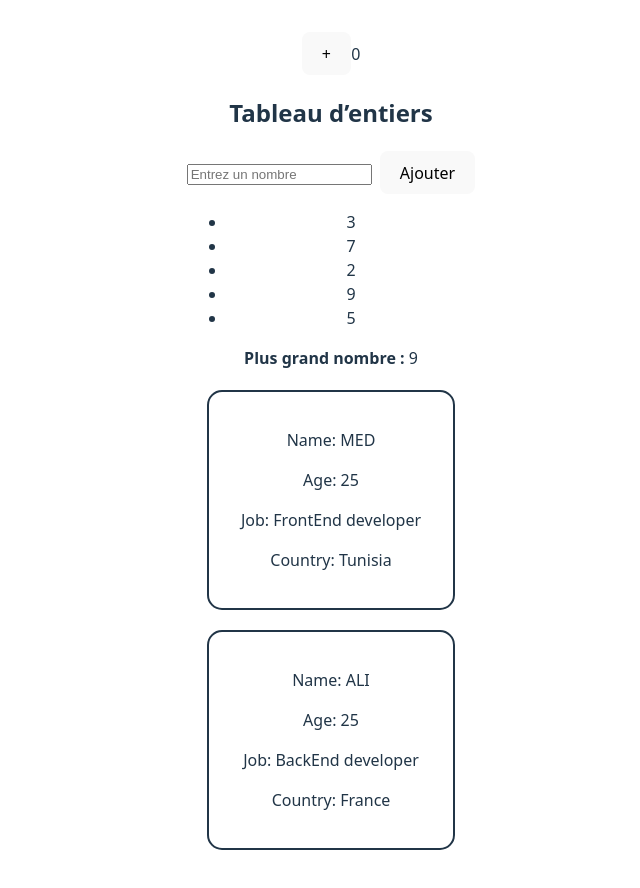
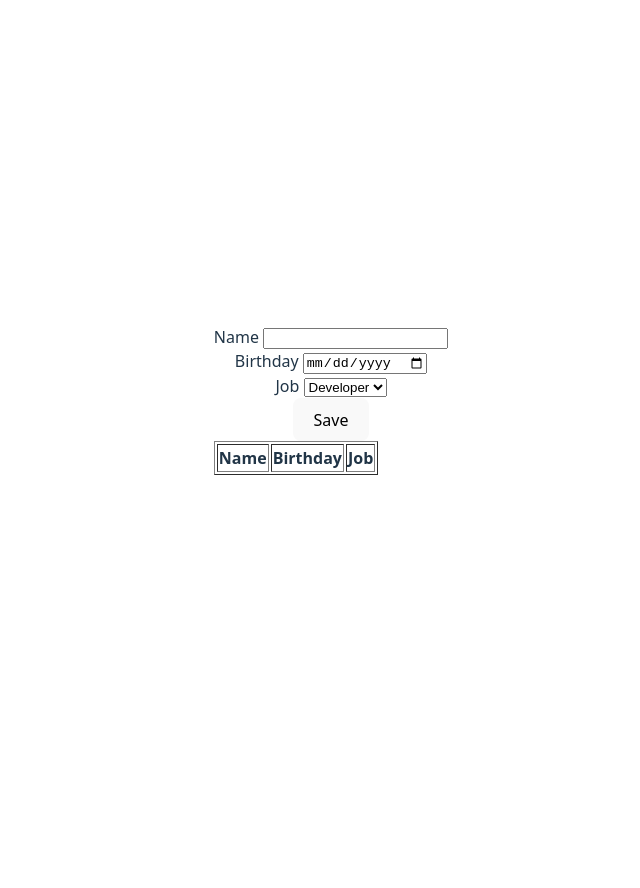
Before and after one commit to MohamedBouattour/react-exercices, a React (Vite) app: page / in a window 1280 px wide. Shown: the top 888 px of the page, without its empty margins (309-949 px from the left). After the commit the page ends 800 px from the top, so only its background shows below. Built offline with nearby package versions, Linux system fonts and the light colour scheme.

Commit message:
feat(): add employee screen

```diff
--- a/src/App.tsx
+++ b/src/App.tsx
@@ -2,6 +2,7 @@ import './App.css'
 import { Counter } from './components/Counter'
 import { ProfileCard } from './components/ProfileCard'
 import { TabMax } from './components/TabMax'
+import { Employees } from './screens/Employees'
 const users = [
   {
     name:'MED',
@@ -20,11 +21,8 @@ function App() {
 
   return (
     <>
-    <Counter></Counter>
-    <TabMax></TabMax>
-    {users.map(user =>(
-      <ProfileCard user={user}></ProfileCard>
-    ))}
+    <Employees></Employees>
+
     </>
   )
 }
--- /dev/null
+++ b/src/components/EmployeesList.tsx
@@ -0,0 +1,22 @@
+export const EmployeesList = ({ dataList }: any) => {
+    return (
+      <>
+        <table border={1}>
+          <tr>
+            <th>Name</th>
+            <th>Birthday</th>
+            <th>Job</th>
+          </tr>
+          {dataList.map((item: any) => {
+            return (
+              <tr>
+                <td>{item.name}</td>
+                <td>{item.birthday}</td>
+                <td>{item.job}</td>
+              </tr>
+            );
+          })}
+        </table>
+      </>
+    );
+  };
--- /dev/null
+++ b/src/screens/Employees.tsx
@@ -0,0 +1,54 @@
+import { useState } from 'react';
+import { EmployeesList } from '../components/EmployeesList';
+
+export const Employees = () => {
+  const [employee, setEmployee] = useState({
+    name: '',
+    birthday: '',
+    job: '',
+  });
+
+  const handleFormUpdate = (e: any) => {
+    setEmployee({
+      ...employee,
+      [e.target.name]: e.target.value,
+    });
+  };
+
+  const [list, setList] = useState<any[]>([]);
+
+  const handleSaveEmployee = () => {
+    setList([...list, employee]);
+  };
+
+  return (
+    <>
+      <form>
+        <label>Name </label>
+        <input
+          name="name"
+          type="text"
+          value={employee.name}
+          onChange={handleFormUpdate}
+        />
+        <br />
+        <label>Birthday </label>
+        <input
+          name="birthday"
+          type="date"
+          value={employee.birthday}
+          onChange={handleFormUpdate}
+        />
+        <br />
+        <label>Job </label>
+        <select name="job" value={employee.job} onChange={handleFormUpdate}>
+          <option>Developer</option>
+          <option>QA Tester</option>
+        </select>
+        <br />
+      </form>
+      <button onClick={handleSaveEmployee}> Save </button>
+      <EmployeesList dataList={list} />
+    </>
+  );
+};
```
